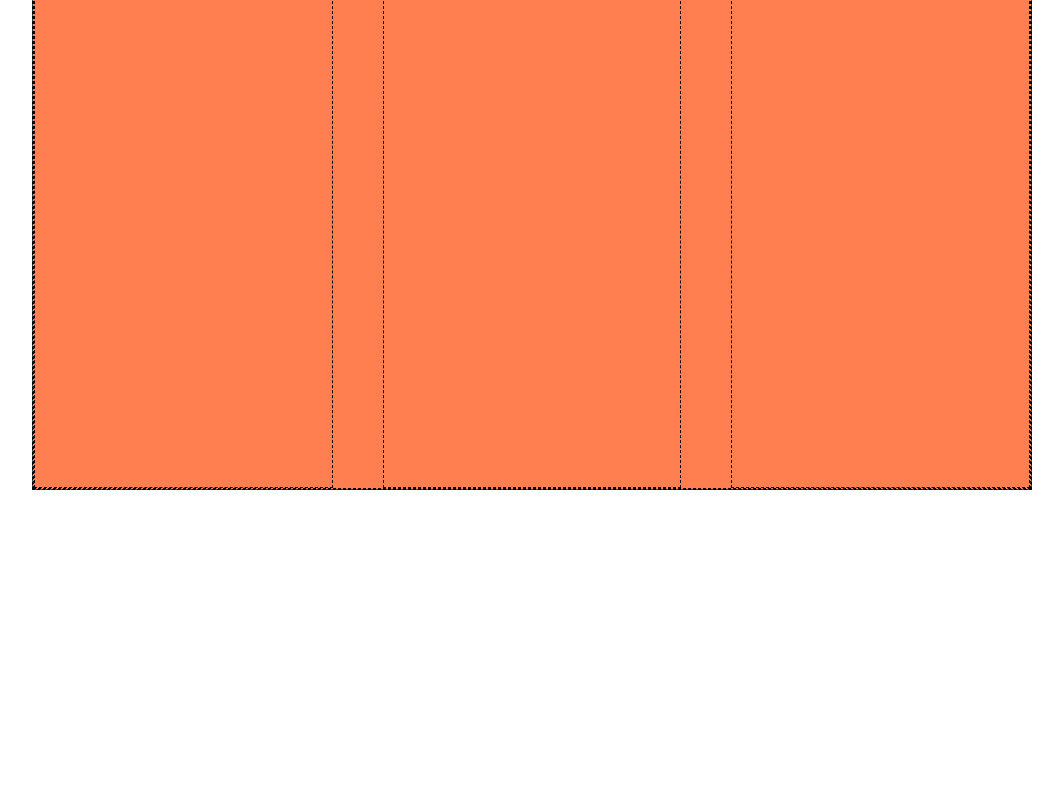
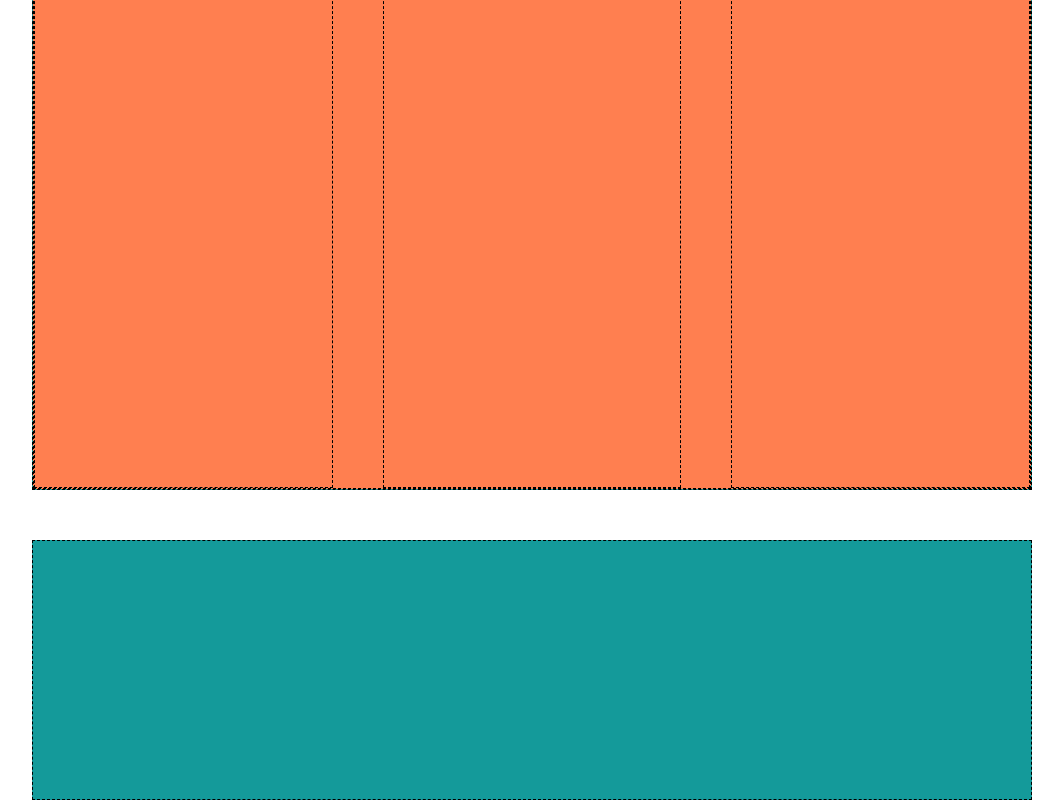
Before and after one commit to EstebanCaponio/htmlcss-dropbox, a plain HTML site: page index.html in a window 1280 px wide. Shown: the part 1735-2535 px from the top of the page, without its empty margins (108-1171 px from the left). Before the commit the page ends 2225 px from the top, so only its background shows below. Drawn offline with nearby package versions, Linux system fonts and the light colour scheme.

Commit message:
feat: create section 3 structure test 1

```diff
--- a/index.html
+++ b/index.html
@@ -61,8 +61,8 @@
          </section>
 
           <!-- terza sezione -->
-           <section>
-            <div></div>
+           <section class="section-3">
+            <div class="container-3"></div>
            </section>
     </main>
     <!-- inizio footer -->
--- a/style.css
+++ b/style.css
@@ -40,7 +40,7 @@ a {
     display: flex;
     width: 1000px;
     margin: 0 auto;
-    background-color: darkslategrey;
+    background-color: rgb(20, 154, 154);
     border: 1px dashed black;
 }
 
@@ -112,3 +112,14 @@ a {
 }
 
 /* section 3 */
+.section-3{
+    padding-top: 50px;
+}
+
+.container-3{
+    width: 1000px;
+    height: 260px;
+    margin: 0 auto;
+    background-color: rgb(20, 154, 154);
+    border: 1px dashed black;
+}
```
